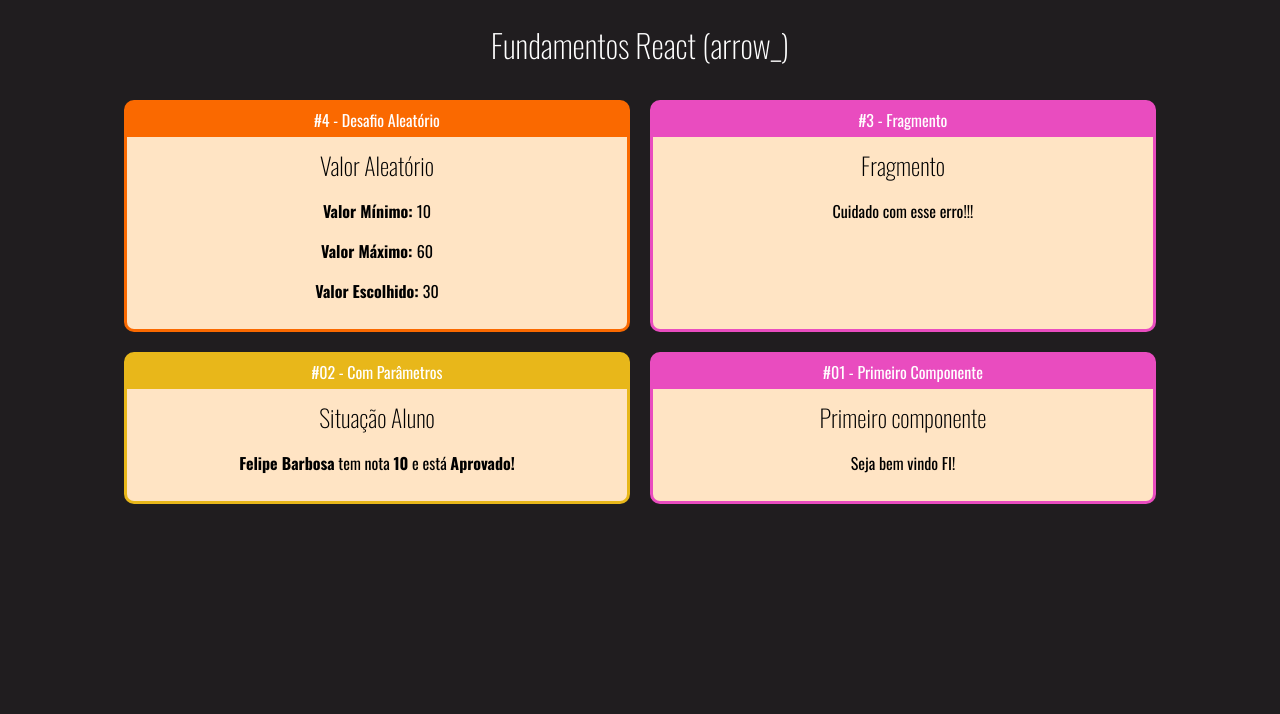
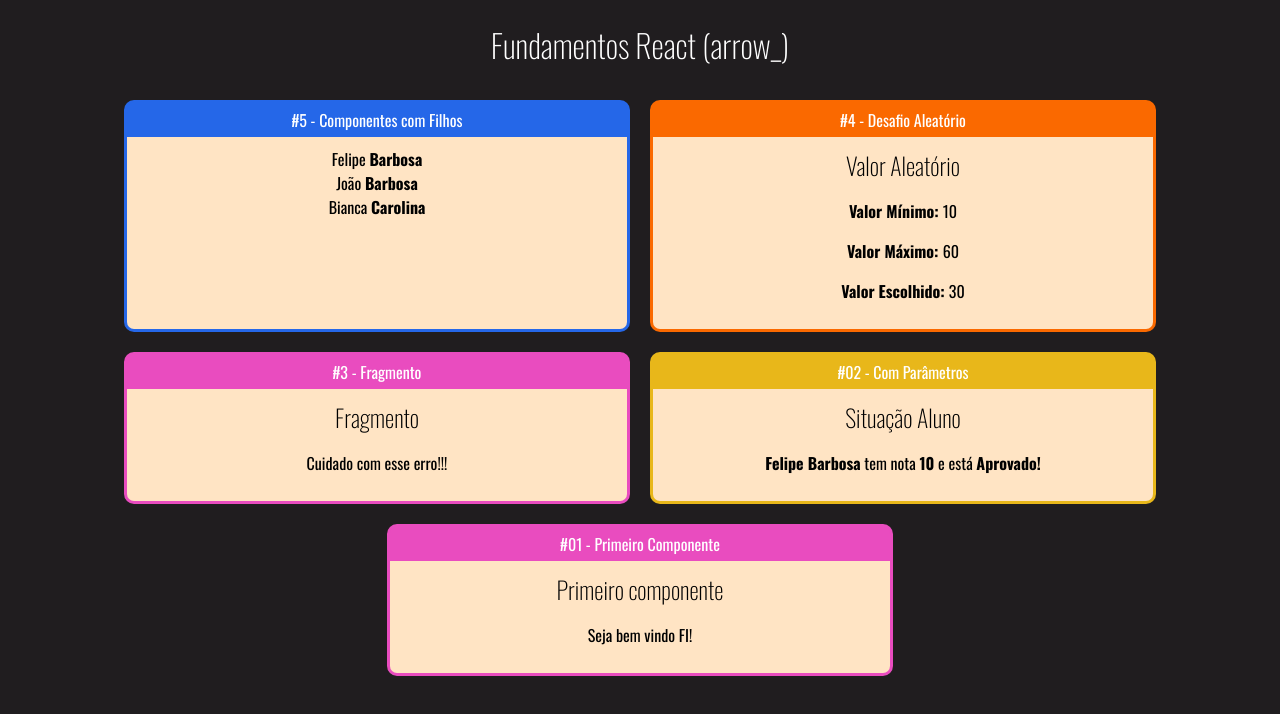
Before and after one commit to Felipe1501/reactFelipe-fundamentos, a React (Create React App) app: page / in a window 1280 px wide. Shown: the top 714 px of the page. Built offline with nearby package versions, Linux system fonts and the light colour scheme.

Commit message:
aula 26 fix: component with child

```diff
--- a/src/App.jsx
+++ b/src/App.jsx
@@ -5,12 +5,17 @@
 import Fragment from "./components/basicos/Fragment";
 import Aleatorio from "./components/basicos/Aleatorio";
 import Card from "./components/basicos/layout/Card";
+import Familia from "./components/basicos/Familia";
 
 export default () => (
 
     <div className="App">
         <h1>Fundamentos React (arrow_)</h1>
         <div className="Cards">
+            <Card titulo="#5 - Componentes com Filhos" color="#2567E8">
+                <Familia sobrenome="Barbosa"/>
+            </Card>
+
             <Card titulo="#4 - Desafio Aleatório" color="#FA6900">
                 <Aleatorio min={10} max={60} />
             </Card>
--- /dev/null
+++ b/src/components/basicos/Familia.jsx
@@ -0,0 +1,12 @@
+import React from "react";
+import FamiliaMembro from "./FamiliaMembro";
+
+export default props =>{
+    return(
+        <div>
+            <FamiliaMembro nome="Felipe" sobrenome={props.sobrenome}/>
+            <FamiliaMembro nome="João" {...props}/>
+            <FamiliaMembro nome="Bianca" sobrenome="Carolina"/>
+        </div>
+    )
+}
--- /dev/null
+++ b/src/components/basicos/FamiliaMembro.jsx
@@ -0,0 +1,7 @@
+import React from "react";
+
+export default (props) =>{
+    return(
+        <div>{props.nome} <strong>{props.sobrenome}</strong> </div>
+    );
+}
```
